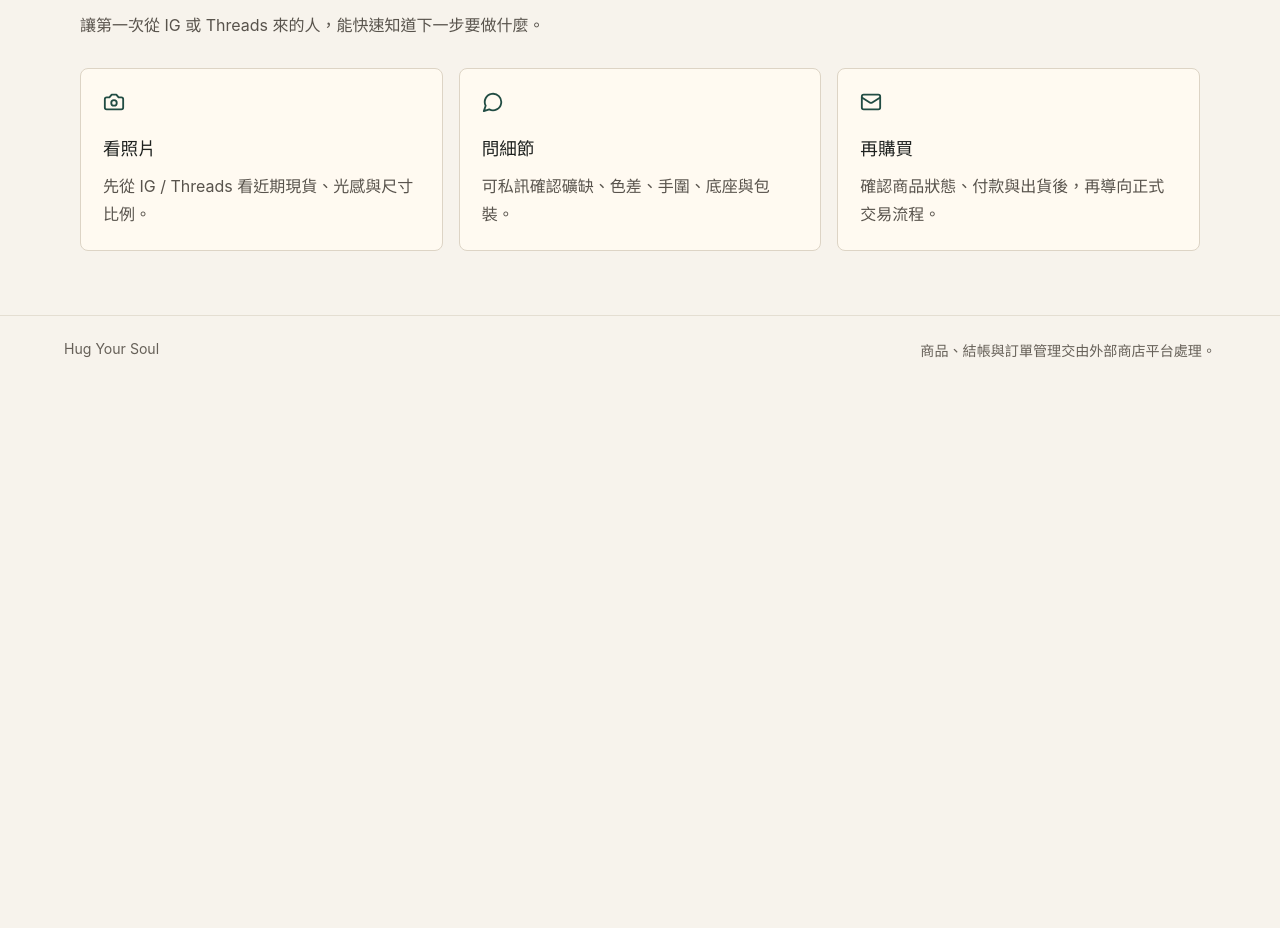
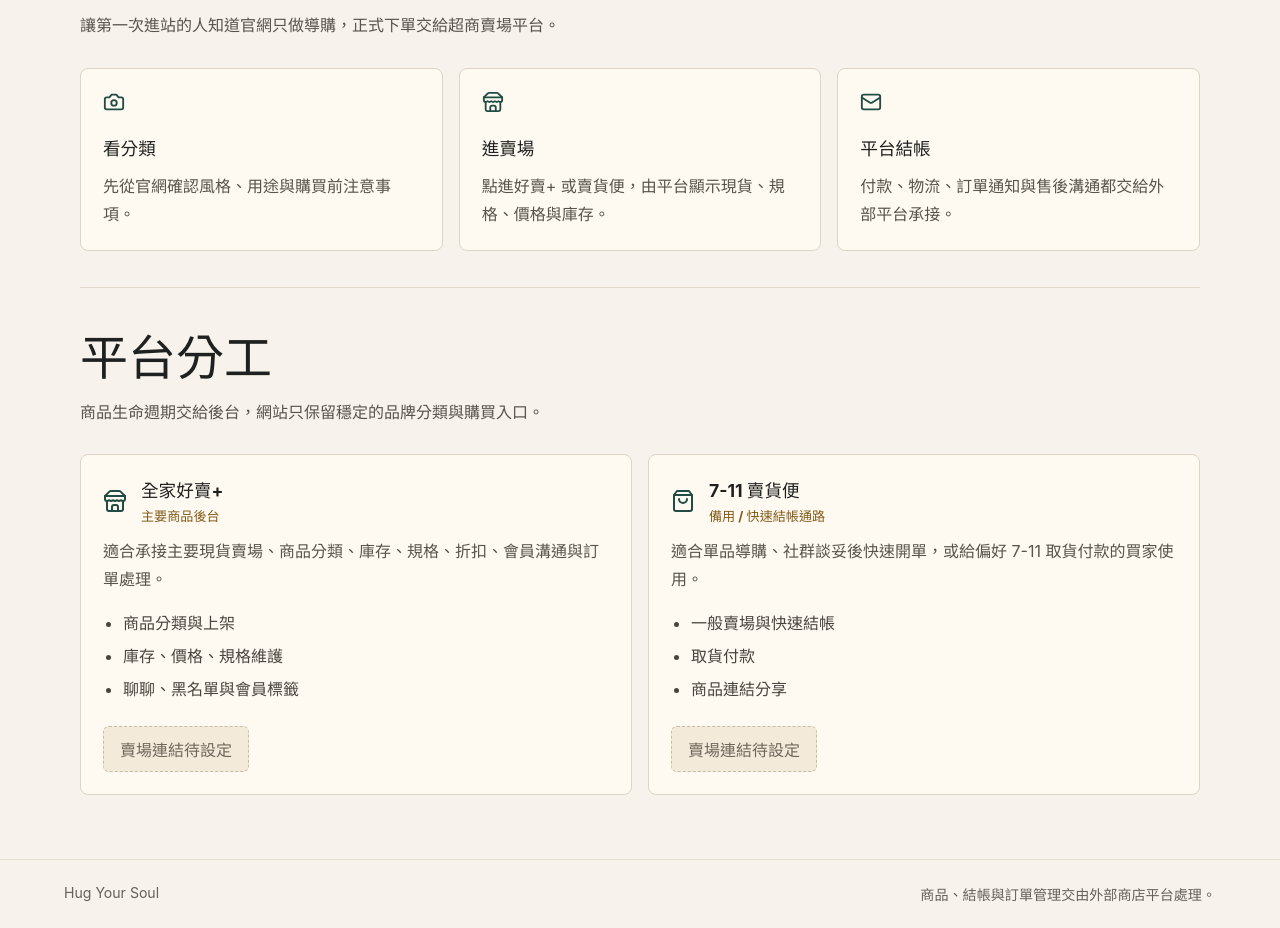
Before and after one commit to hugyour-soul/hugyour-soul-brand-site, a React (Vite) app: page / in a window 1280 px wide. Shown: the part 1160-2088 px from the top of the page. Before the commit the page ends 1544 px from the top, so only its background shows below. Built offline with nearby package versions, Linux system fonts and the light colour scheme.

Commit message:
feat: route catalog to commerce platforms

```diff
--- a/src/App.tsx
+++ b/src/App.tsx
@@ -1,6 +1,16 @@
 import { ArrowRight, ExternalLink, Menu, Sparkles, X } from "lucide-react";
 import { useEffect, useMemo, useState } from "react";
-import { collections, curationNotes, guideTopics, navigation, processSteps, site, socialLinks } from "./siteContent";
+import {
+  collections,
+  commerceChannels,
+  curationNotes,
+  guideTopics,
+  handoffPrinciples,
+  navigation,
+  processSteps,
+  site,
+  socialLinks,
+} from "./siteContent";
 
 type PageKey = "/" | "/about" | "/collections" | "/guides" | "/contact";
 const basePath = import.meta.env.BASE_URL.replace(/\/$/, "");
@@ -119,21 +129,21 @@
           <p>從日常配戴到空間擺件，整理有照片細節、天然紋理說明與私訊購買路徑的水晶礦石選物。</p>
           <div className="hero-actions">
             <button className="primary-action" type="button" onClick={() => visit("/collections")}>
-              查看分類
+              查看分類入口
               <ArrowRight size={18} aria-hidden="true" />
             </button>
-            <a className="secondary-action" href={site.instagramUrl}>
-              Instagram
-              <ExternalLink size={16} aria-hidden="true" />
-            </a>
+            <button className="secondary-action" type="button" onClick={() => visit("/contact")}>
+              購買通路
+              <ArrowRight size={16} aria-hidden="true" />
+            </button>
           </div>
         </div>
         <div className="hero-panel" aria-label="精選礦石視覺">
           <img src={collections[1].image} alt="紫色礦物與晶簇近拍" />
           <div className="hero-panel-copy">
-            <span>New drops via social</span>
-            <strong>先看細節，再決定是否帶回日常。</strong>
-            <p>商品以社群現貨更新為主，網站負責整理分類、購買前確認與品牌信任感。</p>
+            <span>Catalog routing</span>
+            <strong>官網建立信任，賣場承接交易。</strong>
+            <p>商品上架、分類、庫存與訂單交由外部平台維護，網站負責整理購買入口。</p>
           </div>
         </div>
       </section>
@@ -148,7 +158,7 @@
       </section>
 
       <section className="content-band">
-        <SectionHeading title="購買流程" text="讓第一次從 IG 或 Threads 來的人，能快速知道下一步要做什麼。" />
+        <SectionHeading title="購買流程" text="讓第一次進站的人知道官網只做導購，正式下單交給超商賣場平台。" />
         <div className="process-grid">
           {processSteps.map((step) => (
             <article className="process-step" key={step.title}>
@@ -158,6 +168,11 @@
             </article>
           ))}
         </div>
+      </section>
+
+      <section className="content-band">
+        <SectionHeading title="平台分工" text="商品生命週期交給後台，網站只保留穩定的品牌分類與購買入口。" />
+        <CommerceChannels />
       </section>
     </>
   );
@@ -181,7 +196,7 @@
 function CollectionsPage() {
   return (
     <section className="plain-section">
-      <SectionHeading title="商品分類" text="分類頁只做入口，完整價格、庫存與結帳留在商店平台。" />
+      <SectionHeading title="商品分類" text="分類頁只做導覽。完整商品、價格、庫存、規格與結帳都以外部賣場為準。" />
       <div className="collection-list">
         {collections.map((collection) => (
           <article className="collection-item" key={collection.name}>
@@ -195,10 +210,29 @@
                 ))}
               </div>
             </div>
-            <a className="text-action" href={site.instagramUrl}>
-              {site.commerceLabel}
-              <ExternalLink size={16} aria-hidden="true" />
-            </a>
+            <div className="collection-actions">
+              {commerceChannels.map((channel) =>
+                channel.url ? (
+                  <a className="text-action" href={channel.url} key={channel.label}>
+                    {channel.label}
+                    <ExternalLink size={16} aria-hidden="true" />
+                  </a>
+                ) : (
+                  <span className="text-action pending-action" key={channel.label}>
+                    {channel.label}準備中
+                  </span>
+                ),
+              )}
+            </div>
+          </article>
+        ))}
+      </div>
+      <div className="handoff-strip">
+        {handoffPrinciples.map((item) => (
+          <article key={item.title}>
+            <item.icon size={20} aria-hidden="true" />
+            <h2>{item.title}</h2>
+            <p>{item.text}</p>
           </article>
         ))}
       </div>
@@ -226,7 +260,8 @@
 function ContactPage() {
   return (
     <section className="plain-section">
-      <SectionHeading title="聯絡與購買說明" text="現貨、補貨與細節照以社群更新為主；網站保留購買前確認事項。" />
+      <SectionHeading title="聯絡與購買說明" text="正式下單、付款、物流與訂單通知交由外部賣場平台處理。" />
+      <CommerceChannels />
       <div className="social-grid">
         {socialLinks.map((link) => (
           <a className="social-card" href={link.url} key={link.label}>
@@ -239,9 +274,41 @@
       </div>
       <div className="text-frame purchase-notes">
         <p><Sparkles size={18} aria-hidden="true" /> 下單前建議確認自然光照片、尺寸、瑕疵近照、付款方式與出貨時間。</p>
-        <p>天然礦石可能有棉絮、冰裂、共生礦、色帶與小礦缺；這些不是瑕疵話術，應該在購買前看清楚。</p>
+        <p>天然礦石可能有棉絮、冰裂、共生礦、色帶與小礦缺；官網提供購買前提醒，實際商品狀態以平台商品頁與賣家回覆為準。</p>
       </div>
     </section>
+  );
+}
+
+function CommerceChannels() {
+  return (
+    <div className="commerce-grid">
+      {commerceChannels.map((channel) => (
+        <article className="commerce-card" key={channel.label}>
+          <div className="commerce-card-heading">
+            <channel.icon size={24} aria-hidden="true" />
+            <div>
+              <h2>{channel.label}</h2>
+              <span>{channel.role}</span>
+            </div>
+          </div>
+          <p>{channel.text}</p>
+          <ul>
+            {channel.bullets.map((bullet) => (
+              <li key={bullet}>{bullet}</li>
+            ))}
+          </ul>
+          {channel.url ? (
+            <a className="primary-action" href={channel.url}>
+              前往{channel.label}
+              <ExternalLink size={16} aria-hidden="true" />
+            </a>
+          ) : (
+            <span className="channel-status">{channel.status}</span>
+          )}
+        </article>
+      ))}
+    </div>
   );
 }
 
--- a/src/siteContent.ts
+++ b/src/siteContent.ts
@@ -1,9 +1,23 @@
-import { BookOpen, Camera, Gem, HeartHandshake, Home, Instagram, Mail, MessageCircle } from "lucide-react";
+import {
+  BookOpen,
+  Camera,
+  Gem,
+  HeartHandshake,
+  Home,
+  Instagram,
+  Mail,
+  MessageCircle,
+  ShieldCheck,
+  ShoppingBag,
+  Store,
+  Tags,
+  Truck,
+} from "lucide-react";
 
 export const site = {
   brandName: "Hug Your Soul",
   tagline: "水晶、礦石與日常陪伴的選物空間",
-  commerceLabel: "私訊詢問現貨",
+  commerceLabel: "查看現貨賣場",
   commerceUrl: "https://www.instagram.com/hug_your.soul/",
   instagramUrl: "https://www.instagram.com/hug_your.soul/",
   threadsUrl: "https://www.threads.com/@hug_your.soul",
@@ -20,24 +34,63 @@
 export const collections = [
   {
     name: "日常配戴",
-    description: "手鍊、墜飾與能每天陪在身邊的小型礦石，優先看色階、珠徑與配戴感。",
+    description: "手鍊、墜飾與能每天陪在身邊的小型礦石。官網負責整理風格，實際款式、手圍、價格與庫存以賣場後台為準。",
     image:
       "https://images.unsplash.com/photo-1615397349754-cfa2066a298e?auto=format&fit=crop&w=900&q=80",
     tags: ["手鍊", "墜飾", "隨身小礦"],
   },
   {
     name: "空間擺件",
-    description: "晶簇、原礦與桌面陳列物，會標示尺寸、重量、底部狀態與主要觀看面。",
+    description: "晶簇、原礦與桌面陳列物。尺寸、重量、底部狀態與主要觀看面由商品賣場頁承接，避免官網與後台雙重維護。",
     image:
       "https://images.unsplash.com/photo-1618005198919-d3d4b5a92ead?auto=format&fit=crop&w=900&q=80",
     tags: ["晶簇", "原礦", "桌面陳列"],
   },
   {
     name: "禮物選品",
-    description: "依預算、場合與對方喜好整理，不只看寓意，也看好不好保存、好不好配戴。",
+    description: "依預算、場合與對方喜好整理入口；是否有現貨、是否可預購、包裝與出貨時間仍交由外部賣場確認。",
     image:
       "https://images.unsplash.com/photo-1515562141207-7a88fb7ce338?auto=format&fit=crop&w=900&q=80",
     tags: ["生日", "入厝", "自我照顧"],
+  },
+];
+
+export const commerceChannels = [
+  {
+    label: "全家好賣+",
+    role: "主要商品後台",
+    url: "",
+    status: "賣場連結待設定",
+    icon: Store,
+    text: "適合承接主要現貨賣場、商品分類、庫存、規格、折扣、會員溝通與訂單處理。",
+    bullets: ["商品分類與上架", "庫存、價格、規格維護", "聊聊、黑名單與會員標籤"],
+  },
+  {
+    label: "7-11 賣貨便",
+    role: "備用 / 快速結帳通路",
+    url: "",
+    status: "賣場連結待設定",
+    icon: ShoppingBag,
+    text: "適合單品導購、社群談妥後快速開單，或給偏好 7-11 取貨付款的買家使用。",
+    bullets: ["一般賣場與快速結帳", "取貨付款", "商品連結分享"],
+  },
+];
+
+export const handoffPrinciples = [
+  {
+    title: "平台是營運真相",
+    text: "商品上架、分類、庫存、價格、規格、訂單與物流都以好賣+ / 賣貨便後台為準。",
+    icon: ShieldCheck,
+  },
+  {
+    title: "官網只做導購",
+    text: "官網保留品牌分類、選物故事、購買前提醒與外部賣場入口，不複製完整商品資料。",
+    icon: Tags,
+  },
+  {
+    title: "非技術者可維護",
+    text: "未來主要處理者只需要管理外部平台；網站只在新增分類、調整品牌內容或替換賣場連結時更新。",
+    icon: Truck,
   },
 ];
 
@@ -83,18 +136,18 @@
 
 export const processSteps = [
   {
-    title: "看照片",
-    text: "先從 IG / Threads 看近期現貨、光感與尺寸比例。",
+    title: "看分類",
+    text: "先從官網確認風格、用途與購買前注意事項。",
     icon: Camera,
   },
   {
-    title: "問細節",
-    text: "可私訊確認礦缺、色差、手圍、底座與包裝。",
-    icon: MessageCircle,
+    title: "進賣場",
+    text: "點進好賣+ 或賣貨便，由平台顯示現貨、規格、價格與庫存。",
+    icon: Store,
   },
   {
-    title: "再購買",
-    text: "確認商品狀態、付款與出貨後，再導向正式交易流程。",
+    title: "平台結帳",
+    text: "付款、物流、訂單通知與售後溝通都交給外部平台承接。",
     icon: Mail,
   },
 ];
--- a/src/styles.css
+++ b/src/styles.css
@@ -304,7 +304,9 @@
 .feature-grid,
 .topic-grid,
 .process-grid,
-.social-grid {
+.social-grid,
+.commerce-grid,
+.handoff-strip {
   display: grid;
   grid-template-columns: repeat(3, minmax(0, 1fr));
   gap: 16px;
@@ -316,7 +318,9 @@
 .collection-item,
 .text-frame,
 .process-step,
-.social-card {
+.social-card,
+.commerce-card,
+.handoff-strip article {
   border: 1px solid #ddd4c5;
   border-radius: 8px;
   background: #fffaf1;
@@ -324,14 +328,18 @@
 
 .feature-card,
 .topic-card,
-.process-step {
+.process-step,
+.commerce-card,
+.handoff-strip article {
   padding: 22px;
 }
 
 .feature-card h2,
 .topic-card h2,
 .collection-item h2,
-.process-step h2 {
+.process-step h2,
+.commerce-card h2,
+.handoff-strip h2 {
   margin: 0;
   font-size: 1.1rem;
   letter-spacing: 0;
@@ -342,7 +350,9 @@
 .collection-item p,
 .text-frame p,
 .process-step p,
-.social-card p {
+.social-card p,
+.commerce-card p,
+.handoff-strip p {
   margin: 12px 0 0;
   color: #58534c;
   line-height: 1.75;
@@ -380,7 +390,7 @@
 
 .collection-item {
   display: grid;
-  grid-template-columns: minmax(0, 1fr) auto;
+  grid-template-columns: minmax(0, 1fr) minmax(180px, auto);
   align-items: end;
   gap: 18px;
   padding: 22px;
@@ -414,6 +424,81 @@
   color: #214c43;
   border-color: #c8bca8;
   background: #f7f3ec;
+}
+
+.collection-actions {
+  display: grid;
+  gap: 10px;
+  align-self: end;
+}
+
+.pending-action {
+  color: #70665b;
+  border-style: dashed;
+  background: #f3ead9;
+}
+
+.commerce-grid {
+  grid-template-columns: repeat(2, minmax(0, 1fr));
+}
+
+.commerce-card {
+  display: flex;
+  min-height: 320px;
+  flex-direction: column;
+  align-items: flex-start;
+}
+
+.commerce-card-heading {
+  display: flex;
+  align-items: center;
+  gap: 14px;
+}
+
+.commerce-card-heading > svg,
+.handoff-strip svg {
+  color: #214c43;
+}
+
+.commerce-card-heading span {
+  display: block;
+  margin-top: 4px;
+  color: #815a18;
+  font-size: 0.82rem;
+  font-weight: 700;
+}
+
+.commerce-card ul {
+  display: grid;
+  gap: 8px;
+  margin: 18px 0 24px;
+  padding-left: 20px;
+  color: #47453f;
+  line-height: 1.55;
+}
+
+.commerce-card .primary-action,
+.channel-status {
+  margin-top: auto;
+}
+
+.channel-status {
+  display: inline-flex;
+  min-height: 40px;
+  align-items: center;
+  border: 1px dashed #c8bca8;
+  border-radius: 6px;
+  padding: 10px 16px;
+  color: #70665b;
+  background: #f3ead9;
+}
+
+.handoff-strip {
+  margin-top: 22px;
+}
+
+.handoff-strip article {
+  min-height: 180px;
 }
 
 .social-grid {
@@ -501,6 +586,8 @@
   .topic-grid,
   .process-grid,
   .social-grid,
+  .commerce-grid,
+  .handoff-strip,
   .about-layout,
   .collection-item {
     grid-template-columns: 1fr;
```
Also changed, not shown: 1 other file (tests, documents, lock files or other folders).
